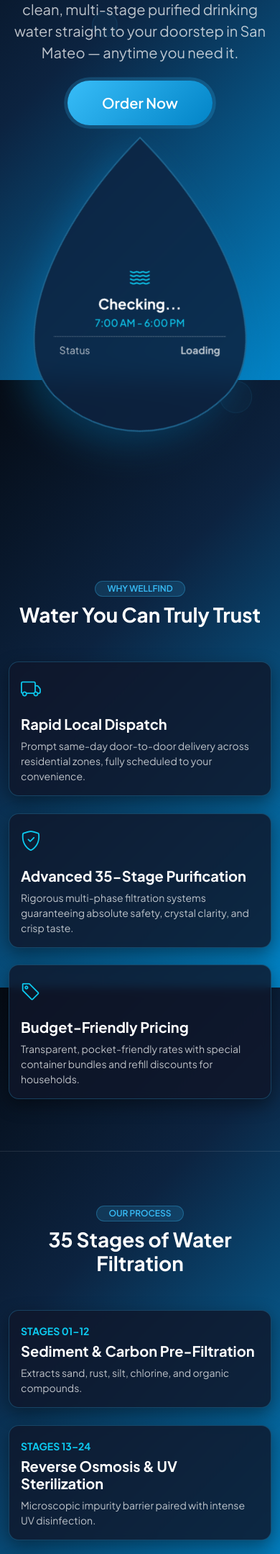
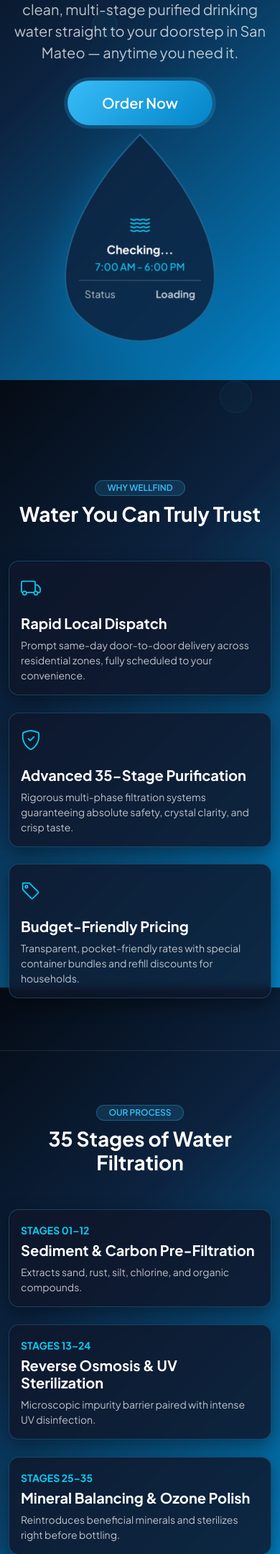
Before and after one commit to Dalandanz10/wellfind-ordering-app, a Flask app: page / in a window 390 px wide; the page is wider, and only the part inside the window is pictured. Shown: the part 316-2475 px from the top of that part at 72% size. Run offline with Flask 2, Linux system fonts and the light colour scheme; grey boxes labelled with a size stand in for pictures from a placeholder-image service; some libraries are stand-ins or nearby versions.

Commit message:
Fix horizontal viewport overflow and mobile canvas alignment

```diff
--- a/templates/index.html
+++ b/templates/index.html
@@ -2,7 +2,7 @@
 <html lang="en">
 <head>
     <meta charset="UTF-8">
-    <meta name="viewport" content="width=device-width, initial-scale=1.0">
+    <meta name="viewport" content="width=device-width, initial-scale=1.0, maximum-scale=1.0, user-scalable=no">
     <title>Wellfind — Pure & Safe Drinking Water Refilling Station</title>
     <!-- Bootstrap 5 CSS -->
     <link href="https://cdn.jsdelivr.net/npm/bootstrap@5.3.0/dist/css/bootstrap.min.css" rel="stylesheet">
@@ -11,7 +11,22 @@
     <!-- Google Fonts -->
     <link href="https://fonts.googleapis.com/css2?family=Plus+Jakarta+Sans:wght@400;500;600;700;800&display=swap" rel="stylesheet">
     <style>
-        /* Static Brand Display (No Link/Pointer, No Border, Animated Floating Icon) */
+        html, body {
+            width: 100%;
+            max-width: 100%;
+            overflow-x: clip;
+            position: relative;
+        }
+
+        body {
+            font-family: 'Plus Jakarta Sans', sans-serif;
+            background: linear-gradient(135deg, #050b14 0%, #0c2340 40%, #0284c7 100%);
+            background-attachment: fixed;
+            color: #f8fafc;
+            min-height: 100vh;
+        }
+
+        /* Non-clickable Brand Identity with Floating Logo */
         .brand-display {
             display: flex;
             align-items: center;
@@ -92,16 +107,6 @@
             transform: scale(1.03);
             box-shadow: 0 6px 25px rgba(56, 189, 248, 0.6);
             color: #fff;
-        }
-
-        body {
-            font-family: 'Plus Jakarta Sans', sans-serif;
-            background: linear-gradient(135deg, #050b14 0%, #0c2340 40%, #0284c7 100%);
-            background-attachment: fixed;
-            color: #f8fafc;
-            min-height: 100vh;
-            overflow-x: hidden;
-            position: relative;
         }
 
         .bg-bubbles {
@@ -215,14 +220,6 @@
             }
         }
 
-        @media (max-width: 768px) {
-            .glass-card {
-                padding: 1rem !important;
-                backdrop-filter: blur(6px);
-                -webkit-backdrop-filter: blur(6px);
-            }
-        }
-
         /* Scroll Slide-In Effect for Section Cards */
         .scroll-reveal {
             opacity: 0;
@@ -249,8 +246,8 @@
             transform: rotate(45deg);
             box-shadow: 0 25px 50px rgba(2, 132, 199, 0.3);
             position: relative;
-            width: 340px;
-            height: 340px;
+            width: 320px;
+            height: 320px;
             display: flex;
             align-items: center;
             justify-content: center;
@@ -270,6 +267,29 @@
             100% { transform: translateY(0px) rotate(45deg); }
         }
         .floating-badge { animation: float 4.5s ease-in-out infinite; }
+
+        /* Responsive Breakpoints to avoid horizontal canvas overflow on phones */
+        @media (max-width: 768px) {
+            .glass-card {
+                padding: 1rem !important;
+                backdrop-filter: blur(6px);
+                -webkit-backdrop-filter: blur(6px);
+            }
+
+            .station-card {
+                width: 240px !important;
+                height: 240px !important;
+                margin: 25px auto 15px auto !important;
+            }
+
+            .station-card-content {
+                width: 170px !important;
+            }
+
+            .station-card-content h5 {
+                font-size: 1rem;
+            }
+        }
 
         .store-card {
             background: rgba(255, 255, 255, 0.95);
@@ -327,6 +347,7 @@
         .form-control::placeholder { color: rgba(255, 255, 255, 0.4); }
         .form-select option { background: #0c2340; color: #fff; }
         .form-label { font-size: 0.85rem; }
+
         /* Custom Mobile Hamburger Menu Toggle Styling */
         .navbar-toggler {
             border: 1px solid rgba(56, 189, 248, 0.4) !important;
```
